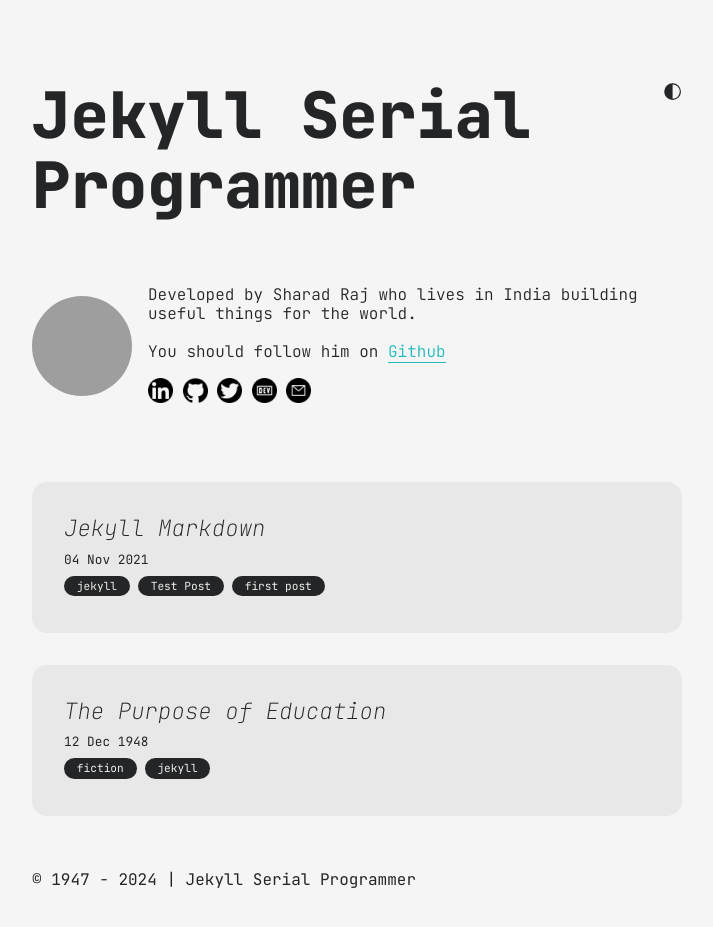
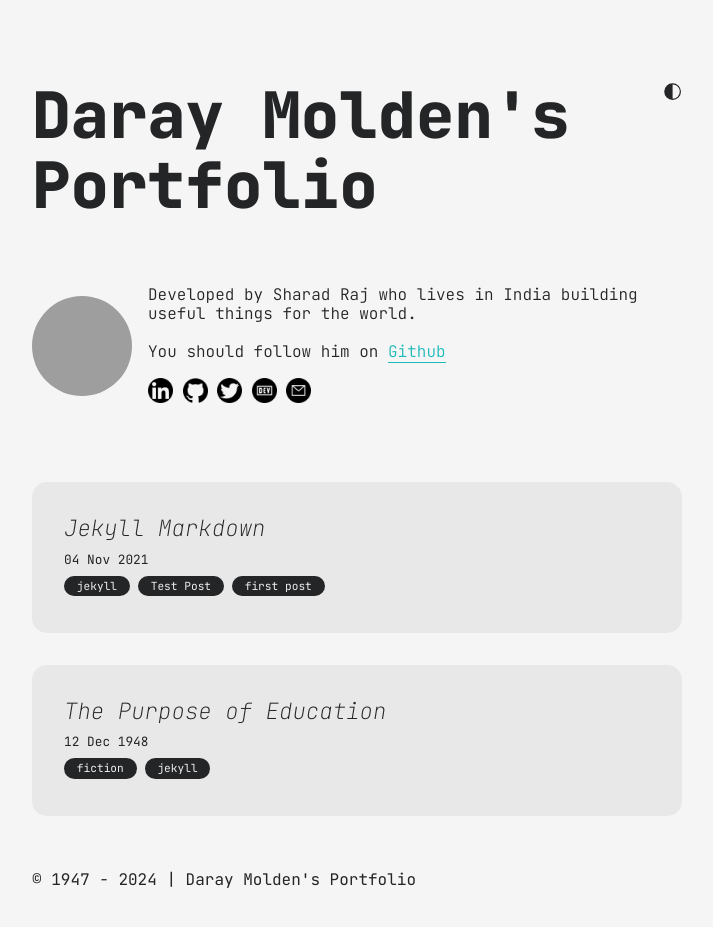
Before and after one commit to Daray-dev/Daray-dev.github.io, a Jekyll site: the page built from jekyll-theme-serial-programmer-main/index.md, in a window 1280 px wide, cut to the strip 0-944 px from the top of the page. Shown: the top 927 px of the strip, without its empty margins (283-996 px from the left). Built offline with Jekyll 4.4.1, drawn with Linux system fonts in a browser that asks for light colours; grey boxes are pictures that could not be loaded.

Commit message:
Update _config.yml

```diff
--- a/jekyll-theme-serial-programmer-main/_config.yml
+++ b/jekyll-theme-serial-programmer-main/_config.yml
@@ -1,17 +1,21 @@
-title: Jekyll Serial Programmer
-markdown: kramdown
+title: Daray Molden's Portfolio
+description: A portfolio showcasing projects, development skills, and my tech journey.
+baseurl: ""
+url: "https://Daray-dev.github.io"
 
-# for atom feed
+# Author information
 author:
-  name: Sharad Raj Singh Maurya
-  email: dev_sharad@outlook.com
+  name: Daray Molden
+  email: raymaws1@gmail.com
 
+# Plugins
 plugins:
   - jemoji
   - jekyll-seo-tag
   - jekyll-sitemap
   - jekyll-feed
 
+# Collections and posts
 collections_dir: all_collections
 collections:
   posts:
@@ -23,4 +27,9 @@ defaults:
     values:
       layout: "post"
       permalink: /posts/:title/
+
+# Exclude certain files from the build
 exclude: ["sitemap.xml", "feed.xml", "LICENSE", "README.md"]
+
+# Other custom configurations
+paginate: 5
```
